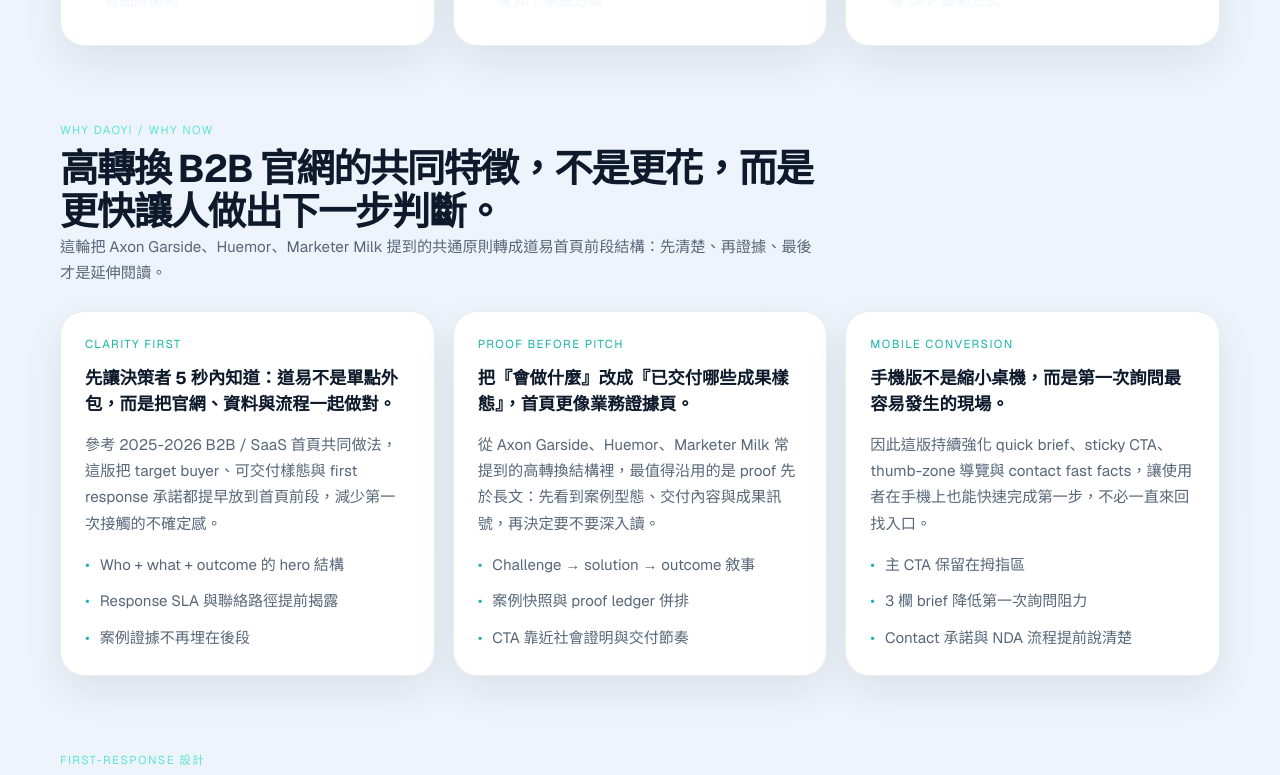
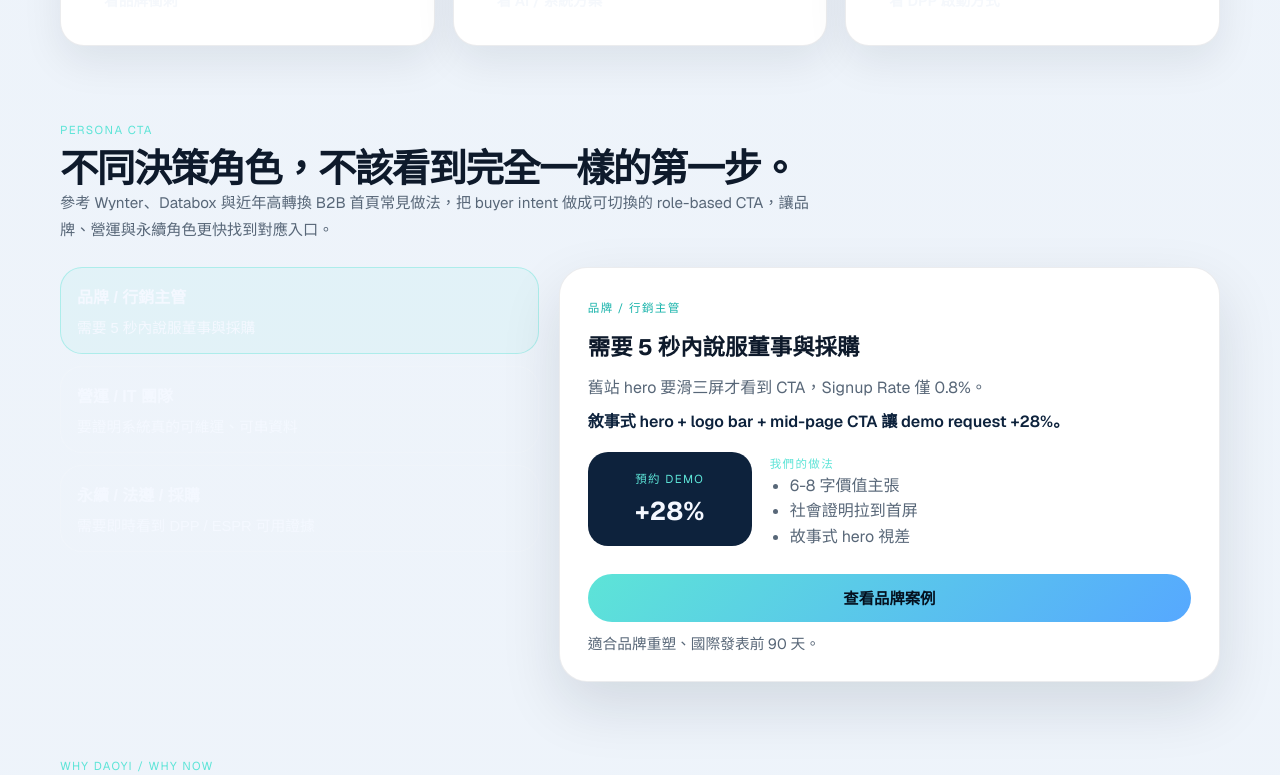
Before and after one commit to yangyen1977-wq/daoyi-website-2026, a Next.js app: page / in a window 1280 px wide. Shown: the part 7160-7935 px from the top of the page. Built offline with nearby package versions, Linux system fonts and the light colour scheme.

Commit message:
Add persona-based CTA section and mobile polish

```diff
--- a/src/app/globals.css
+++ b/src/app/globals.css
@@ -79,6 +79,11 @@ a:hover {
   transform: translateY(-1px);
 }
 
+:focus-visible {
+  outline: 3px solid rgba(93, 228, 215, 0.9);
+  outline-offset: 3px;
+}
+
 .site-shell {
   min-height: 100vh;
 }
@@ -819,6 +824,8 @@ a:hover {
 
 .mobile-cta-bar {
   padding-bottom: calc(env(safe-area-inset-bottom, 0px) + 10px);
+  border-top: 1px solid rgba(255, 255, 255, 0.08);
+  box-shadow: 0 -18px 40px rgba(3, 10, 20, 0.22);
 }
 
 .mobile-cta-content {
@@ -1409,9 +1416,12 @@ a:hover {
   .persona-tablist {
     flex-direction: row;
     overflow-x: auto;
+    scroll-snap-type: x proximity;
+    padding-bottom: 4px;
   }
   .persona-tab {
     min-width: 220px;
+    scroll-snap-align: start;
   }
   .contact-hero-actions,
   .quick-brief-action-group {
--- a/src/app/page.tsx
+++ b/src/app/page.tsx
@@ -330,6 +330,14 @@ export default function Home() {
             </article>
           ))}
         </div>
+      </Section>
+
+      <Section
+        eyebrow="Persona CTA"
+        title="不同決策角色，不該看到完全一樣的第一步。"
+        description="參考 Wynter、Databox 與近年高轉換 B2B 首頁常見做法，把 buyer intent 做成可切換的 role-based CTA，讓品牌、營運與永續角色更快找到對應入口。"
+      >
+        <PersonaPlaybook />
       </Section>
 
       <Section
```
